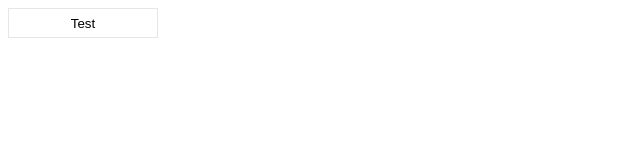
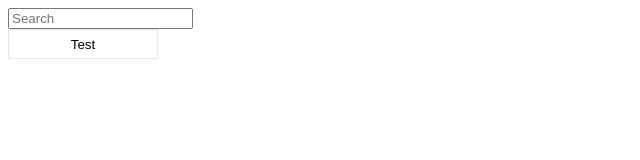
Before and after one commit to daniel-hayes/bookmarklet-extension, a browser extension: page extension/src/browser_action/browser_action.html in a window 1280 px wide. Shown: the whole page, without its empty margins (0-640 px from the left). Drawn offline with Linux system fonts and the light colour scheme.

Commit message:
began adding filter

```diff
--- a/extension/src/browser_action/browser_action.html
+++ b/extension/src/browser_action/browser_action.html
@@ -1,6 +1,5 @@
 <!doctype html>
 <style type="text/css">
-
   button {
     width: 150px;
     border: 1px solid #e6e6e6;
@@ -17,7 +16,12 @@
   button:active {
     background: #dcdcdc;
   }
-
 </style>
 <script src="popup.js"></script>
-<div id="popup"></div>
+
+<div id="popup">
+  <input id="filter" placeholder="Search" />
+  <div id="bookmarklets">
+    <p>Loading...</p>
+  </div>
+</div>
--- a/extension/src/browser_action/popup.js
+++ b/extension/src/browser_action/popup.js
@@ -1,3 +1,8 @@
+// make this a class/object
+let buttons = [];
+let body;
+let bookmarkletContainer;
+
 const click = (e) => {
   e.preventDefault();
   const source = e.target.getAttribute('data-source');
@@ -13,21 +18,42 @@ const click = (e) => {
   }
 }
 
-document.addEventListener('DOMContentLoaded', function() {
+const filter = (e) => {
+  const inputValue = e.target.value.toLowerCase();
+  const buttonList = buttons.filter(button => {
+    if (button.innerText.toLowerCase().indexOf(inputValue) !== -1) {
+      return button;
+    }
+  });
+
+  // probably a better way to do this
+  if (buttonList.length === 0) {
+    bookmarkletContainer.innerHTML = '';
+  } else {
+    buttonList.forEach(bookmarklet => bookmarkletContainer.appendChild(bookmarklet));
+  }
+}
+
+// TODO is it better to load entire repos using config file, or set these in the options page? or both?
+document.addEventListener('DOMContentLoaded', () => {
   const xhr = new XMLHttpRequest();
   xhr.open("GET", "https://rawgit.com/daniel-hayes/bookmarklet-extension/master/bookmarklet.config.json", true);
-  xhr.onreadystatechange = function() {
+  xhr.onreadystatechange = () => {
     if (xhr.readyState == 4) {
       const bookmarklets = JSON.parse(xhr.responseText);
-      const body = document.getElementById('popup');
+      body = document.getElementById('popup');
+      bookmarkletContainer = document.getElementById('bookmarklets');
+
+      bookmarkletContainer.innerHTML = '';
       bookmarklets.forEach(bookmarklet => {
-        body.innerHTML += `<button data-source="https://rawgit.com/daniel-hayes/bookmarklet-extension/master${bookmarklet.path}">${bookmarklet.name}</button>`;
+        bookmarkletContainer.innerHTML += `<button data-source="https://rawgit.com/daniel-hayes/bookmarklet-extension/master${bookmarklet.path}">${bookmarklet.name}</button>`;
       });
 
-      const buttons = document.querySelectorAll('button');
-      for (var i = 0; i < buttons.length; i++) {
-        buttons[i].addEventListener('click', click);
-      }
+      const input = document.getElementById('filter');
+      buttons = [...document.querySelectorAll('button')]
+
+      input.addEventListener('keyup', filter);
+      body.addEventListener('click', click);
     }
   }
   xhr.send();
```
